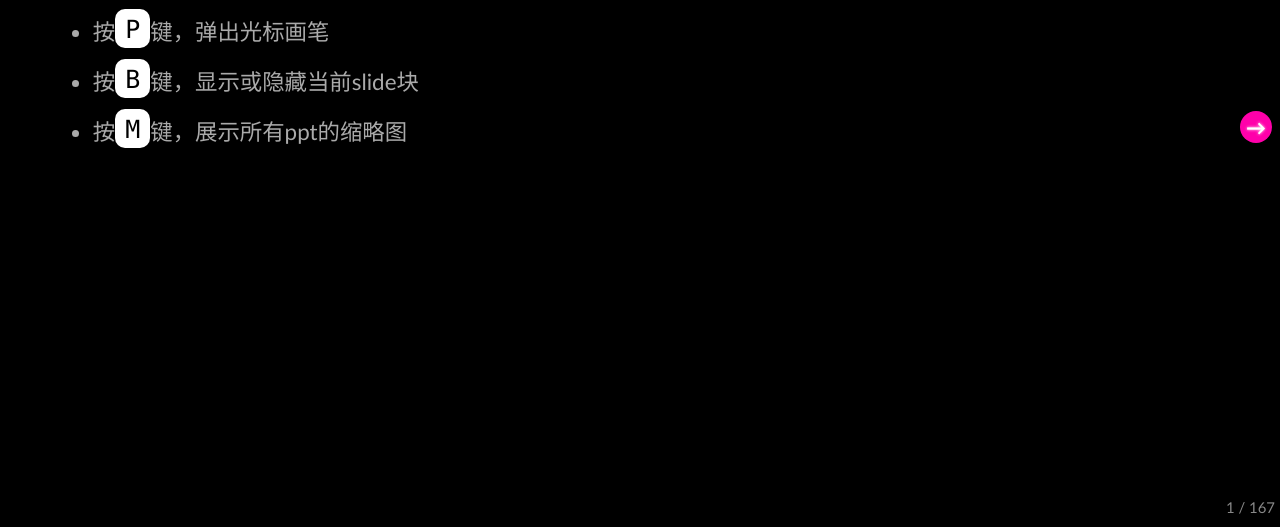
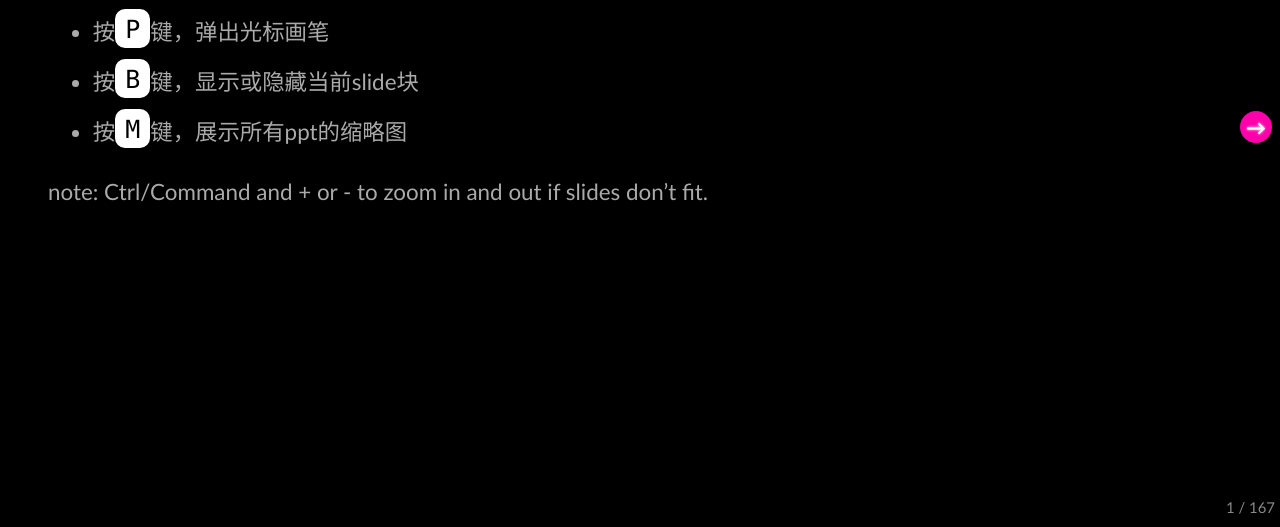
Before and after one commit to herotian2002/rocketxujia.github.com, a plain HTML site: page ppt/js-2012-12-01.html in a window 1280 px wide. Shown: the part 273-800 px from the top of the page. Drawn offline with Linux system fonts and the light colour scheme.

Commit message:
ppt 操作说明

```diff
--- a/ppt/js-2012-12-01.html
+++ b/ppt/js-2012-12-01.html
@@ -132,7 +132,7 @@
     <li>按<span class="key">B</span>键，显示或隐藏当前slide块</li>
     <li>按<span class="key">M</span>键，展示所有ppt的缩略图</li>
   </ul>
-
+  <p>note: Ctrl/Command and + or - to zoom in and out if slides don’t fit.</p>
   <span class="counter"></span>
 </section>
 <section class="slide" id="title">
```
Also changed, not shown: 2 other files.
